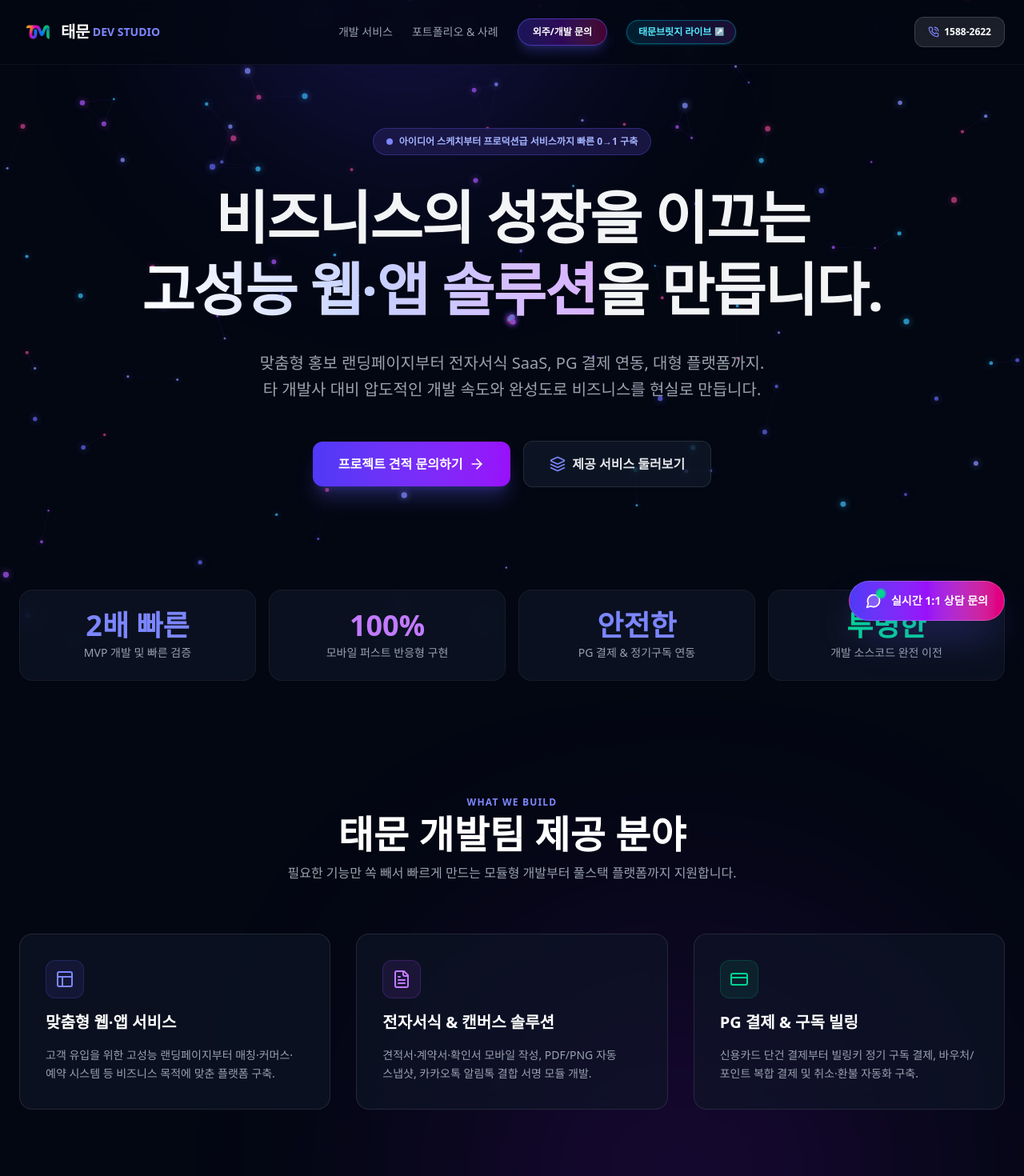
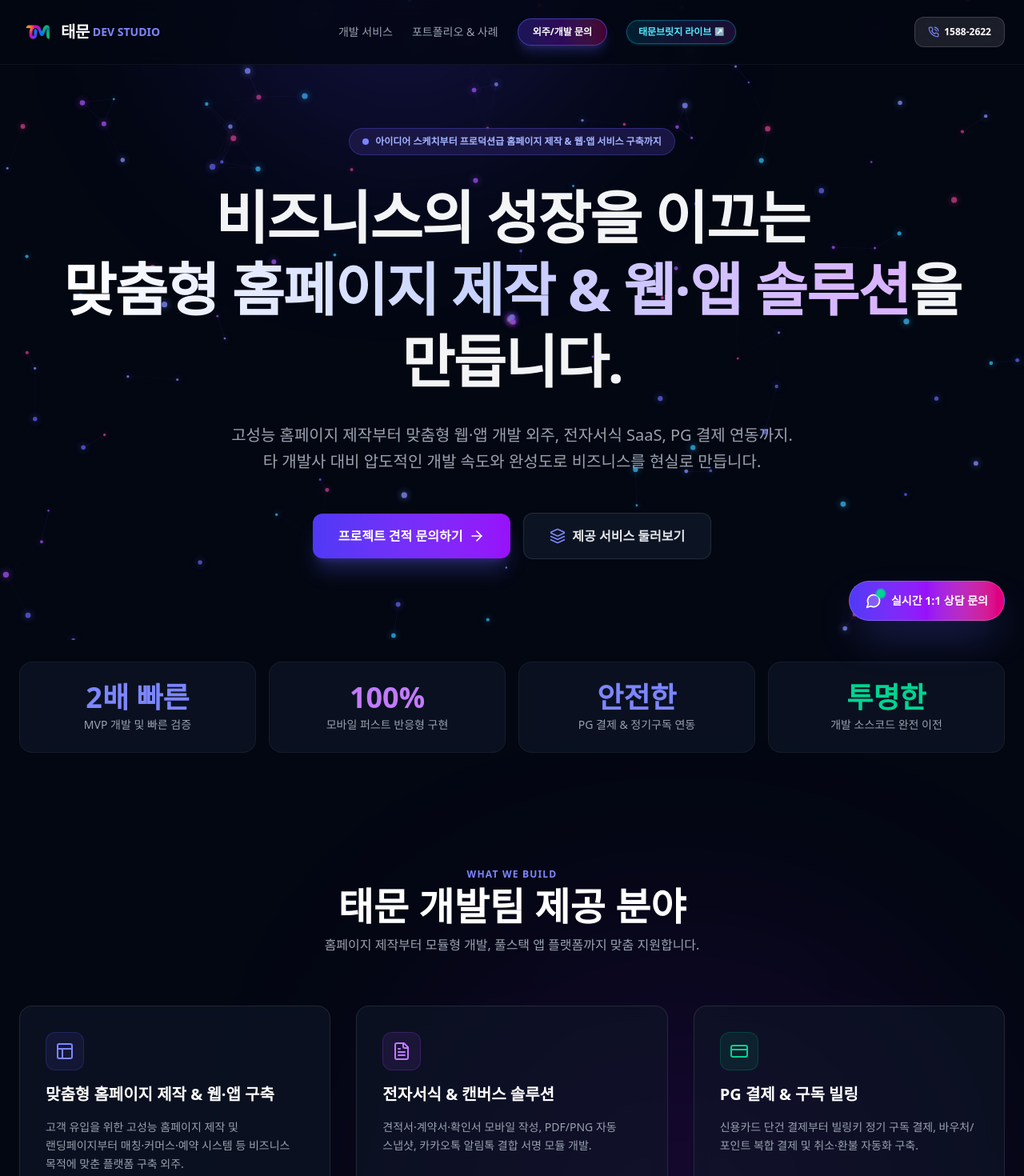
Before and after one commit to taemuntech/taemun-net, a Next.js app: page / in a window 1280 px wide. Shown: the top 1470 px of the page at 80% size. Built offline with nearby package versions, Linux system fonts and the light colour scheme; no server answers.

Commit message:
feat(seo): enhance landing page copy and integrate GA4 script support

```diff
--- a/src/app/layout.tsx
+++ b/src/app/layout.tsx
@@ -1,4 +1,5 @@
 import type { Metadata } from "next";
+import Script from "next/script";
 import "./globals.css";
 
 export const metadata: Metadata = {
@@ -49,6 +50,8 @@ export const metadata: Metadata = {
   },
 };
 
+const gaId = process.env.NEXT_PUBLIC_GA_ID;
+
 export default function RootLayout({
   children,
 }: Readonly<{
@@ -57,6 +60,28 @@ export default function RootLayout({
   return (
     <html lang="ko" className="dark">
       <head>
+        {gaId && (
+          <>
+            <Script
+              strategy="afterInteractive"
+              src={`https://www.googletagmanager.com/gtag/js?id=${gaId}`}
+            />
+            <Script
+              id="google-analytics"
+              strategy="afterInteractive"
+              dangerouslySetInnerHTML={{
+                __html: `
+                  window.dataLayer = window.dataLayer || [];
+                  function gtag(){dataLayer.push(arguments);}
+                  gtag('js', new Date());
+                  gtag('config', '${gaId}', {
+                    page_path: window.location.pathname,
+                  });
+                `,
+              }}
+            />
+          </>
+        )}
         <script
           type="application/ld+json"
           dangerouslySetInnerHTML={{
--- a/src/app/page.tsx
+++ b/src/app/page.tsx
@@ -73,18 +73,18 @@ export default function Home() {
       <section className="pt-32 lg:pt-40 pb-16 lg:pb-20 px-4 lg:px-6 max-w-7xl mx-auto text-center relative z-10">
         <div className="inline-flex items-center gap-2 px-3.5 lg:px-4 py-2 rounded-full bg-indigo-950/80 border border-indigo-500/30 text-indigo-300 text-xs font-semibold mb-6 lg:mb-8 backdrop-blur-md">
           <span className="w-2 h-2 rounded-full bg-indigo-400 animate-pulse"></span>
-          <span>아이디어 스케치부터 프로덕션급 서비스까지 빠른 0→1 구축</span>
+          <span>아이디어 스케치부터 프로덕션급 홈페이지 제작 & 웹·앱 서비스 구축까지</span>
         </div>
 
         <h1 className="text-3xl lg:text-7xl font-extrabold tracking-tight mb-6 lg:mb-8 leading-snug lg:leading-tight">
           비즈니스의 성장을 이끄는<br />
           <span className="bg-gradient-to-r from-white via-indigo-200 to-purple-300 bg-clip-text text-transparent">
-            고성능 웹·앱 솔루션
+            맞춤형 홈페이지 제작 & 웹·앱 솔루션
           </span>을 만듭니다.
         </h1>
 
         <p className="text-gray-400 text-sm lg:text-xl max-w-3xl mx-auto mb-10 lg:mb-12 font-normal leading-relaxed">
-          맞춤형 홍보 랜딩페이지부터 전자서식 SaaS, PG 결제 연동, 대형 플랫폼까지.<br className="hidden lg:block" />
+          고성능 홈페이지 제작부터 맞춤형 웹·앱 개발 외주, 전자서식 SaaS, PG 결제 연동까지.<br className="hidden lg:block" />
           타 개발사 대비 압도적인 개발 속도와 완성도로 비즈니스를 현실로 만듭니다.
         </p>
 
@@ -127,7 +127,7 @@ export default function Home() {
         <div className="text-center max-w-2xl mx-auto mb-12 lg:mb-16">
           <div className="text-indigo-400 text-xs font-bold uppercase tracking-widest mb-2">WHAT WE BUILD</div>
           <h2 className="text-2xl lg:text-5xl font-extrabold text-white">태문 개발팀 제공 분야</h2>
-          <p className="text-gray-400 text-xs lg:text-base mt-3">필요한 기능만 쏙 빼서 빠르게 만드는 모듈형 개발부터 풀스택 플랫폼까지 지원합니다.</p>
+          <p className="text-gray-400 text-xs lg:text-base mt-3">홈페이지 제작부터 모듈형 개발, 풀스택 앱 플랫폼까지 맞춤 지원합니다.</p>
         </div>
 
         <div className="grid grid-cols-1 lg:grid-cols-3 gap-6 lg:gap-8">
@@ -135,9 +135,9 @@ export default function Home() {
             <div className="w-12 h-12 rounded-xl bg-indigo-500/10 border border-indigo-500/20 flex items-center justify-center text-indigo-400">
               <Layout className="w-6 h-6" />
             </div>
-            <h3 className="text-lg lg:text-xl font-bold text-white">맞춤형 웹·앱 서비스</h3>
+            <h3 className="text-lg lg:text-xl font-bold text-white">맞춤형 홈페이지 제작 & 웹·앱 구축</h3>
             <p className="text-xs lg:text-sm text-gray-400 leading-relaxed">
-              고객 유입을 위한 고성능 랜딩페이지부터 매칭·커머스·예약 시스템 등 비즈니스 목적에 맞춘 플랫폼 구축.
+              고객 유입을 위한 고성능 홈페이지 제작 및 랜딩페이지부터 매칭·커머스·예약 시스템 등 비즈니스 목적에 맞춘 플랫폼 구축 외주.
             </p>
           </div>
 
```
